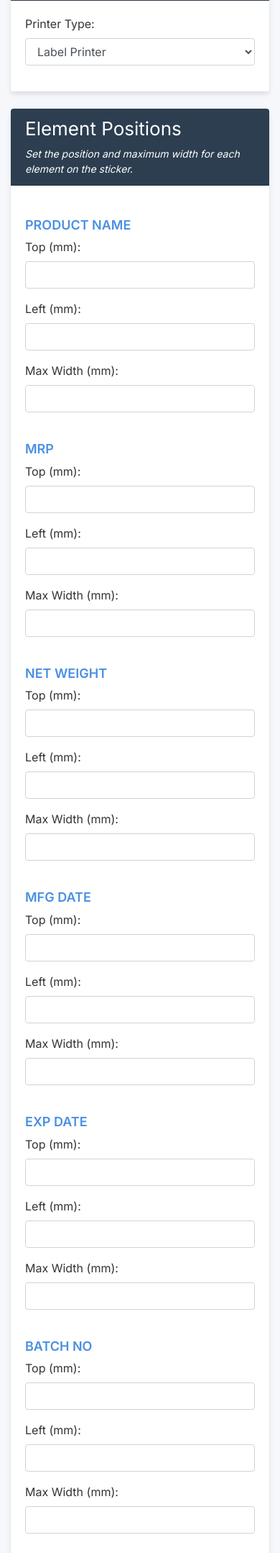
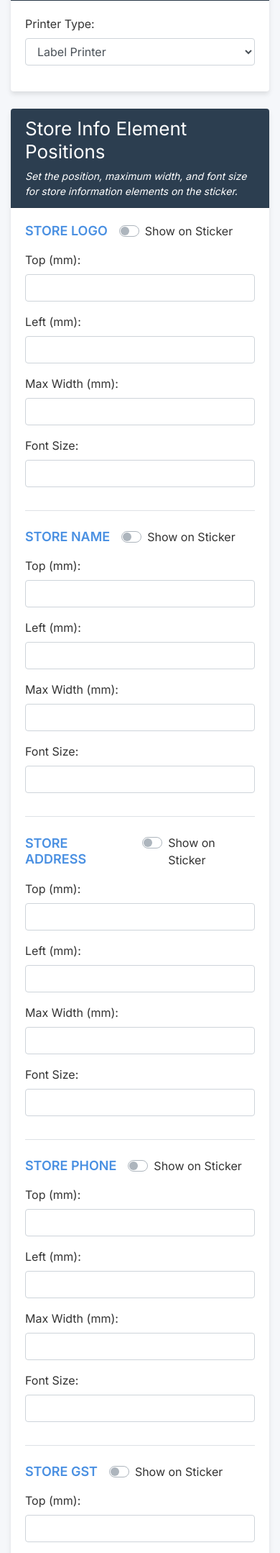
Before and after one commit to ajithrn/product-sticker-app, a Python web app: template app/templates/sticker_design.html in a window 390 px wide. Shown: the part 696-2854 px from the top of the page at 72% size. Run offline with Jinja, Linux system fonts and the light colour scheme; the template is opened without the code that fills it, so the values that code supplies are empty; some libraries are stand-ins or nearby versions.

Commit message:
Add optional store info elements with font controls for sticker design
    - Add toggle switches for store info elements (logo, name, address, phone, GST, FSSAI, email)
    - Add font size controls for each element with default fallback
    - Make store info fields optional in database and forms
    - Add clear background image functionality
    - Update sticker generation to respect toggle settings

```diff
--- a/app/templates/sticker_design.html
+++ b/app/templates/sticker_design.html
@@ -91,32 +91,102 @@
 
   <div class="card mb-4">
     <div class="card-header">
-      <h2 class="mb-0">Element Positions</h2>
-      <p class="mt-2 mb-0 font-italic">Set the position and maximum width for each element on the sticker.</p>
+      <h2 class="mb-0">Store Info Element Positions</h2>
+      <p class="mt-2 mb-0 font-italic">Set the position, maximum width, and font size for store information elements on the sticker.</p>
+    </div>
+    <div class="card-body">
+      {% for element in [
+        ('store_logo', 'Store Logo'),
+        ('store_name', 'Store Name'),
+        ('store_address', 'Store Address'),
+        ('store_phone', 'Store Phone'),
+        ('store_gst', 'Store GST'),
+        ('store_fssai', 'Store FSSAI'),
+        ('store_email', 'Store Email')
+      ] %}
+      {% set element_id = element[0] %}
+      {% set element_name = element[1] %}
+      <div class="mb-4 pb-3 border-bottom">
+        <div class="d-flex align-items-center mb-3">
+          <h4 class="text-uppercase mb-0">{{ element_name }}</h4>
+          <div class="custom-control custom-switch ml-3">
+            <input type="checkbox" class="custom-control-input"
+                   id="print_{{ element_id }}"
+                   name="print_{{ element_id }}"
+                   {% if design['print_' + element_id] %} checked {% endif %}>
+            <label class="custom-control-label" for="print_{{ element_id }}">Show on Sticker</label>
+          </div>
+        </div>
+        <div class="row">
+          <div class="col-md-3">
+            <div class="form-group">
+              <label for="{{ element_id }}_position_top">Top (mm):</label>
+              <input type="number" step="0.1" class="form-control" id="{{ element_id }}_position_top"
+                name="{{ element_id }}_position_top" value="{{ design[element_id + '_position']['top'] }}" required>
+            </div>
+          </div>
+          <div class="col-md-3">
+            <div class="form-group">
+              <label for="{{ element_id }}_position_left">Left (mm):</label>
+              <input type="number" step="0.1" class="form-control" id="{{ element_id }}_position_left"
+                name="{{ element_id }}_position_left" value="{{ design[element_id + '_position']['left'] }}" required>
+            </div>
+          </div>
+          <div class="col-md-3">
+            <div class="form-group">
+              <label for="{{ element_id }}_position_max_width">Max Width (mm):</label>
+              <input type="number" step="0.1" class="form-control" id="{{ element_id }}_position_max_width"
+                name="{{ element_id }}_position_max_width" value="{{ design[element_id + '_position']['max_width'] }}" required>
+            </div>
+          </div>
+          <div class="col-md-3">
+            <div class="form-group">
+              <label for="{{ element_id }}_position_font_size">Font Size:</label>
+              <input type="number" step="0.1" class="form-control" id="{{ element_id }}_position_font_size"
+                name="{{ element_id }}_position_font_size" value="{{ design[element_id + '_position'].get('font_size', design.content_font_size) }}" required>
+            </div>
+          </div>
+        </div>
+      </div>
+      {% endfor %}
+    </div>
+  </div>
+
+  <div class="card mb-4">
+    <div class="card-header">
+      <h2 class="mb-0">Product Info Element Positions</h2>
+      <p class="mt-2 mb-0 font-italic">Set the position, maximum width, and font size for product information elements on the sticker.</p>
     </div>
     <div class="card-body">
       {% for element in ['product_name', 'mrp', 'net_weight', 'mfg_date', 'exp_date', 'batch_no', 'ingredients', 'nutritional_facts', 'allergen_info'] %}
       <h4 class="mt-4 text-uppercase">{{ element|replace('_', ' ')|title }}</h4>
       <div class="row">
-        <div class="col-md-4">
+        <div class="col-md-3">
           <div class="form-group">
             <label for="{{ element }}_position_top">Top (mm):</label>
             <input type="number" step="0.1" class="form-control" id="{{ element }}_position_top"
               name="{{ element }}_position_top" value="{{ design[element + '_position']['top'] }}" required>
           </div>
         </div>
-        <div class="col-md-4">
+        <div class="col-md-3">
           <div class="form-group">
             <label for="{{ element }}_position_left">Left (mm):</label>
             <input type="number" step="0.1" class="form-control" id="{{ element }}_position_left"
               name="{{ element }}_position_left" value="{{ design[element + '_position']['left'] }}" required>
           </div>
         </div>
-        <div class="col-md-4">
+        <div class="col-md-3">
           <div class="form-group">
             <label for="{{ element }}_position_max_width">Max Width (mm):</label>
             <input type="number" step="0.1" class="form-control" id="{{ element }}_position_max_width"
               name="{{ element }}_position_max_width" value="{{ design[element + '_position']['max_width'] }}" required>
+          </div>
+        </div>
+        <div class="col-md-3">
+          <div class="form-group">
+            <label for="{{ element }}_position_font_size">Font Size:</label>
+            <input type="number" step="0.1" class="form-control" id="{{ element }}_position_font_size"
+              name="{{ element }}_position_font_size" value="{{ design[element + '_position'].get('font_size', design.content_font_size) }}" required>
           </div>
         </div>
       </div>
@@ -167,53 +237,23 @@
 
   <div class="card mb-4">
     <div class="card-header">
-      <h2 class="mb-0">Font Sizes</h2>
-      <p class="mt-2 mb-0 font-italic">Specify the font sizes for different elements on the sticker.</p>
+      <h2 class="mb-0">Default Font Sizes</h2>
+      <p class="mt-2 mb-0 font-italic">Specify the default font sizes for headings and content. These will be used when element-specific font sizes are not set.</p>
     </div>
     <div class="card-body">
       <div class="row">
-        <div class="col-md-4">
+        <div class="col-md-6">
           <div class="form-group">
             <label for="heading_font_size">Default Heading Font Size:</label>
             <input type="number" step="0.1" class="form-control" id="heading_font_size" name="heading_font_size"
               value="{{ design.heading_font_size }}" required>
           </div>
         </div>
-        <div class="col-md-4">
+        <div class="col-md-6">
           <div class="form-group">
             <label for="content_font_size">Default Content Font Size:</label>
             <input type="number" step="0.1" class="form-control" id="content_font_size" name="content_font_size"
               value="{{ design.content_font_size }}" required>
-          </div>
-        </div>
-        <div class="col-md-4">
-          <div class="form-group">
-            <label for="mrp_font_size">MRP Font Size:</label>
-            <input type="number" step="0.1" class="form-control" id="mrp_font_size" name="mrp_font_size"
-              value="{{ design.mrp_font_size }}" required>
-          </div>
-        </div>
-      </div>
-      <div class="row mt-3">
-        <div class="col-md-4">
-          <div class="form-group">
-            <label for="ingredients_font_size">Ingredients Font Size:</label>
-            <input type="number" step="0.1" class="form-control" id="ingredients_font_size" name="ingredients_font_size"
-              value="{{ design.ingredients_font_size }}" required>
-          </div>
-        </div>
-        <div class="col-md-4">
-          <div class="form-group">
-            <label for="allergen_info_font_size">Allergen Info Font Size:</label>
-            <input type="number" step="0.1" class="form-control" id="allergen_info_font_size" name="allergen_info_font_size"
-              value="{{ design.allergen_info_font_size }}" required>
-          </div>
-        </div>
-        <div class="col-md-4">
-          <div class="form-group">
-            <label for="nutritional_facts_font_size">Nutritional Facts Font Size:</label>
-            <input type="number" step="0.1" class="form-control" id="nutritional_facts_font_size" name="nutritional_facts_font_size"
-              value="{{ design.nutritional_facts_font_size }}" required>
           </div>
         </div>
       </div>
@@ -230,12 +270,17 @@
         <div class="col-md-6">
           <div class="form-group">
             <label for="bg_image">Upload Background Image:</label>
-            <input type="file" class="form-control-file" id="bg_image" name="bg_image">
+            <input type="file" class="form-control-file" id="bg_image" name="bg_image" accept="image/*">
           </div>
           <div class="custom-control custom-switch mt-3">
             <input type="checkbox" class="custom-control-input" id="use_bg_image" name="use_bg_image" {% if design.use_bg_image %} checked {% endif %}>
             <label class="custom-control-label" for="use_bg_image">Use Background Image</label>
           </div>
+          {% if design.bg_image %}
+          <div class="mt-3">
+            <button type="submit" name="clear_bg_image" value="1" class="btn btn-danger btn-sm">Clear Background Image</button>
+          </div>
+          {% endif %}
         </div>
         <div class="col-md-6">
           {% if design.bg_image %}
```
Also changed, not shown: app/forms.py (+8 -6 lines), app/main/routes.py (+47 -21 lines), app/main/settings.py (+36 -0 lines), app/models.py (+33 -21 lines), app/sticker.py (+44 -14 lines), app/templates/settings.html (+15 -1 lines).
